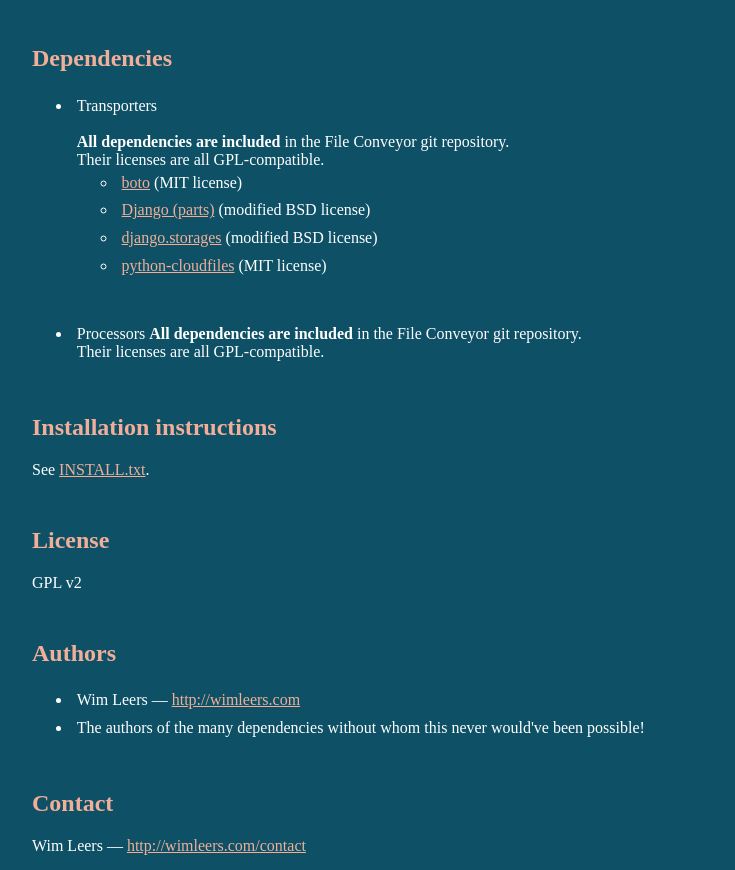
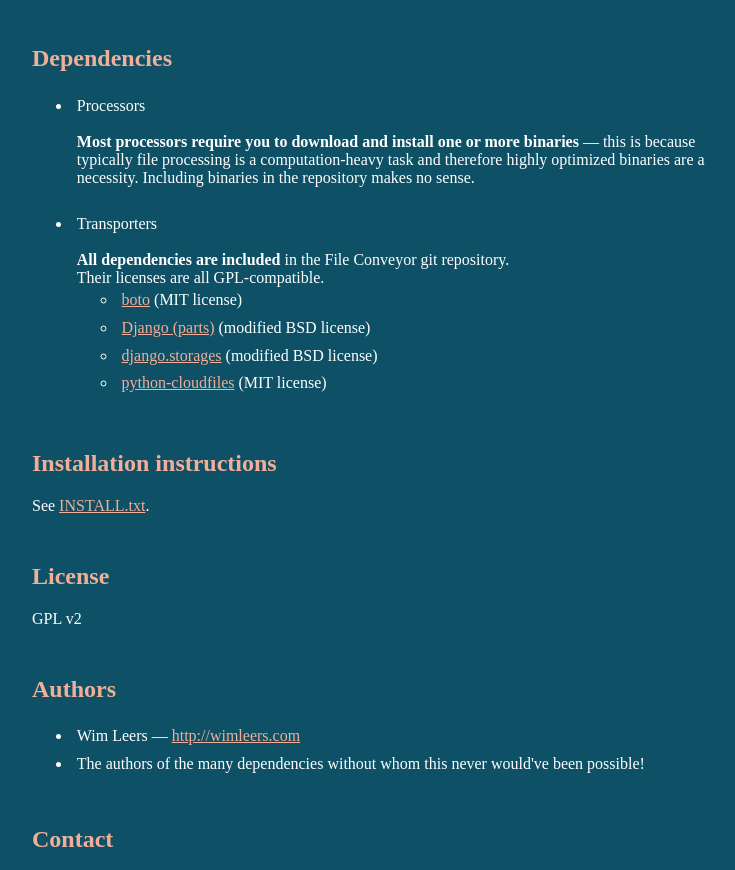
Before and after one commit to wimleers/fileconveyor, a plain HTML site: page index.html in a window 1280 px wide. Shown: the part 2380-3250 px from the top of the page, without its empty margins (258-993 px from the left). Drawn offline with Linux system fonts and the light colour scheme.

Commit message:
Cleared up the dependencies.

```diff
--- a/index.html
+++ b/index.html
@@ -218,6 +218,15 @@
     <h2>Dependencies</h2>
     <p>
       <ul>
+        <li>Processors<br /><br />
+          <strong>Most processors require you to download and install one or
+          more binaries</strong> — this is because typically file processing
+          is a computation-heavy task and therefore highly optimized binaries
+          are a necessity. Including binaries in the repository makes no
+          sense.
+          <br />
+          <br />
+        </li>
         <li>Transporters<br /><br />
           <strong>All dependencies are included</strong> in the File Conveyor git repository.<br />
           Their licenses are all GPL-compatible.
@@ -227,13 +236,6 @@
             <li><a href="http://code.welldev.org/django-storages/wiki/Home">django.storages</a> (modified BSD license)</li>
             <li><a href="http://github.com/rackspace/python-cloudfiles">python-cloudfiles</a> (MIT license)</li>
           </ul>
-          <br />
-          <br />
-        </li>
-        <li>Processors
-          <strong>All dependencies are included</strong> in the File Conveyor git repository.<br />
-          Their licenses are all GPL-compatible.
-
         </li>
       </ul>
     </p>
```
